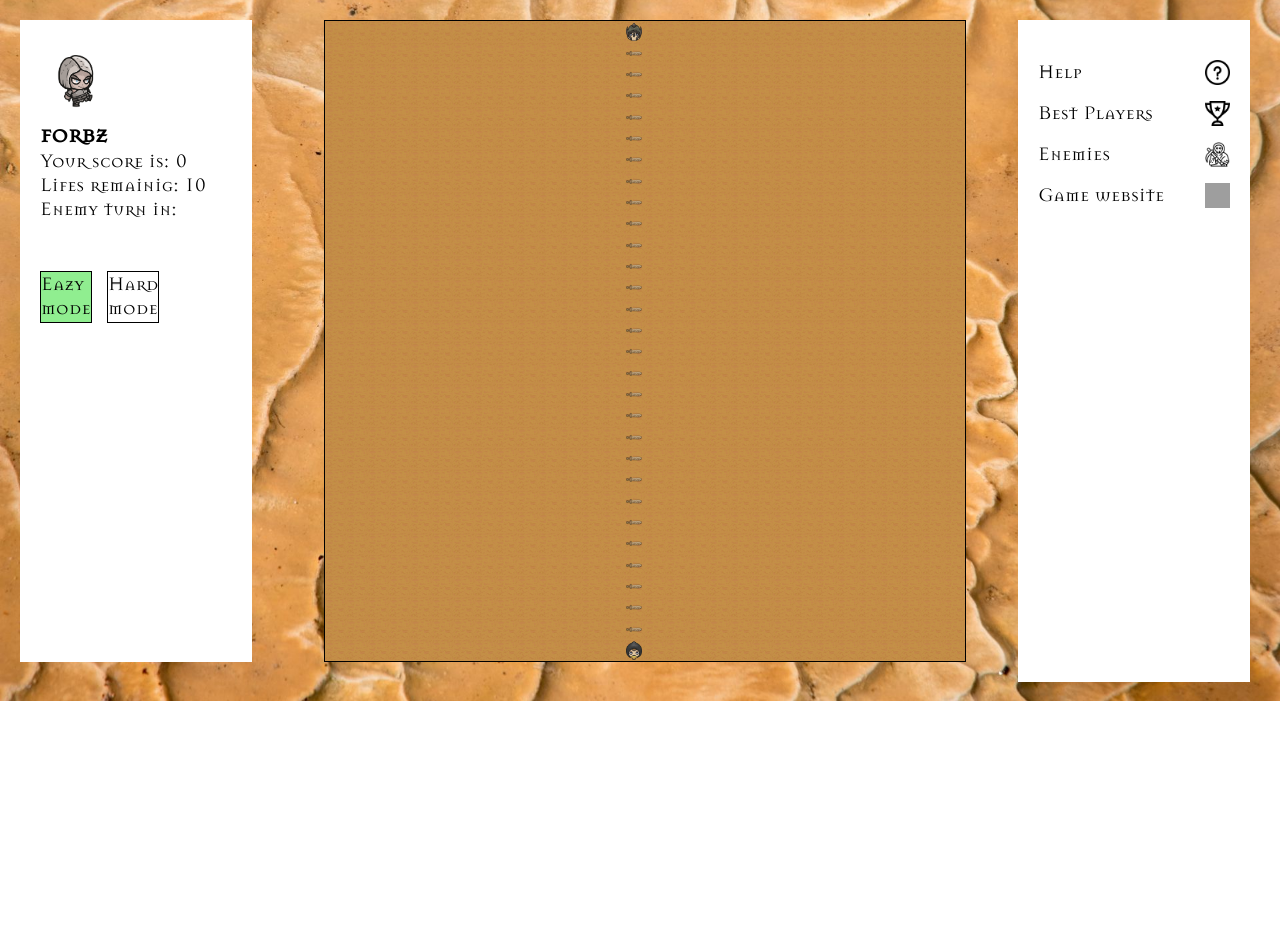
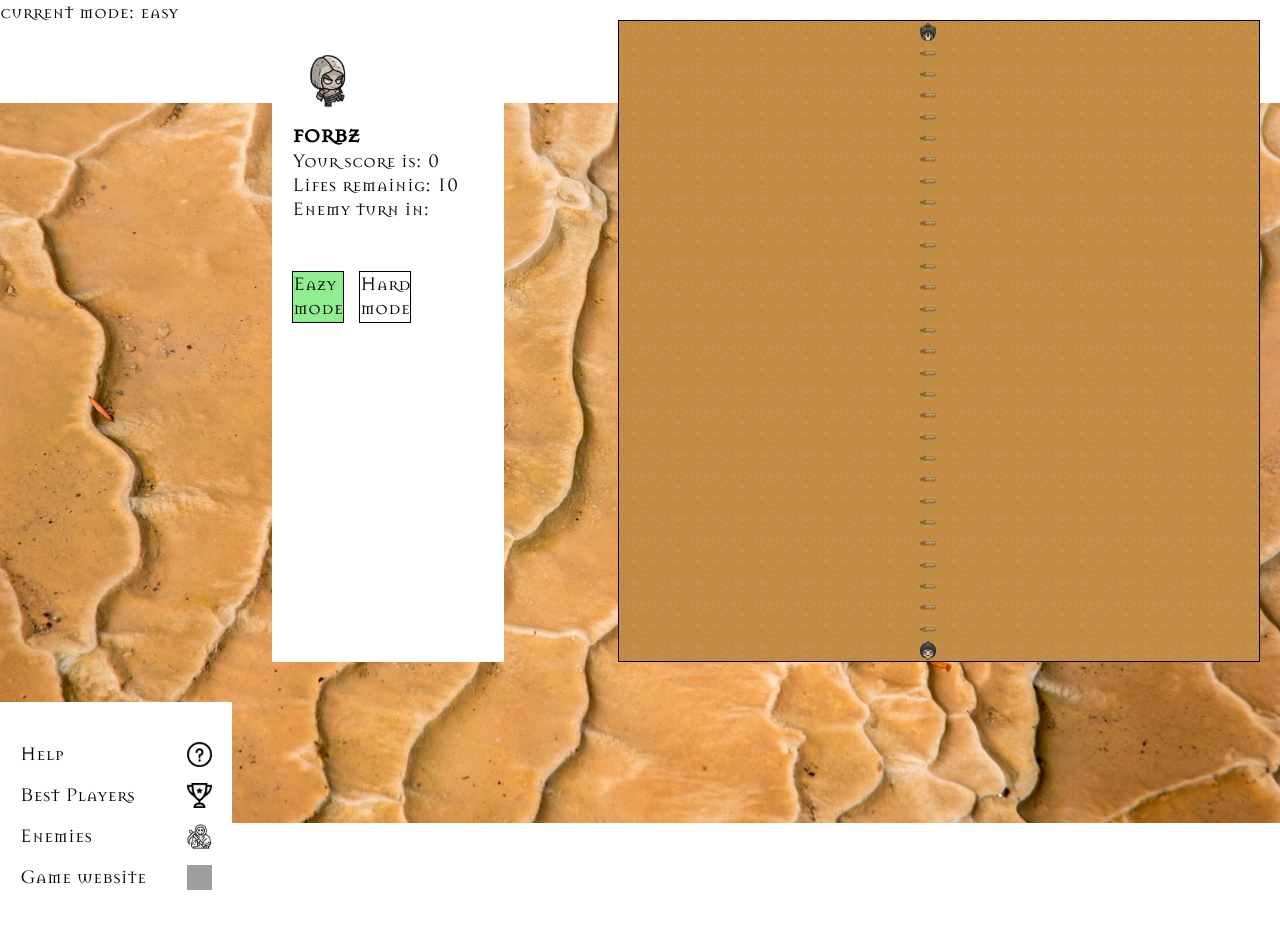
Before and after one commit to Offllane/TwoHandGame, a Django app: page / in a window 1280 px wide. Before the commit the page ends 701 px from the top, so only its background shows below. Run offline with Django 3.2, Linux system fonts and the light colour scheme; a user stored in the database is signed in; data comes from the database, SQL or seed files in the repository; some libraries are stand-ins or nearby versions; some web fonts are replaced; grey boxes are pictures that could not be loaded.

Commit message:
toggle between tables

```diff
--- a/game/admin.py
+++ b/game/admin.py
@@ -11,6 +11,10 @@
     form = CustomUserChangeForm
     model = CustomUser
     list_display = ['username', 'email', 'score']
-
+    fieldsets = UserAdmin.fieldsets + (
+        (None, {
+            'fields':('score', 'date_of_score', 'hardmode_score', 'hardmode_date_of_score')
+        }),
+    )
 
 admin.site.register(CustomUser,CustomUserAdmin)
--- a/game/models.py
+++ b/game/models.py
@@ -12,3 +12,8 @@
 class CustomUser(AbstractUser):
     score = models.PositiveIntegerField('score', default = 0)
     date_of_score = models.CharField('date of record', default = datetime.date.today().strftime("%d.%m.%Y"), blank = False, max_length = 100)
+    hardmode_score = models.PositiveIntegerField ('hardmode score', default = 0)
+    hardmode_date_of_score = models.CharField ('date of record(hardmode)',
+                                               default = datetime.date.today ().strftime ("%d.%m.%Y"), blank = False,
+                                               max_length = 100)
+    gamemode = models.CharField('game mode', default = 'easy', max_length = 100)
--- a/game/urls.py
+++ b/game/urls.py
@@ -8,7 +8,8 @@
     path('login/', views.user_login, name='login'),
     path('signup/', views.register,name = 'register'),
     path('logout/', views.logoutUser, name='logout'),
-    path('update_score/', views.update_score)
+    path('update_score/', views.update_score),
+    path('index/', views.index)
 ]
 
 
--- a/game/views.py
+++ b/game/views.py
@@ -8,16 +8,31 @@
 from django.views.decorators.csrf import csrf_exempt
 
 from game.forms import UserRegistrationForm, LoginForm
-from game.models import  CustomUser
+from game.models import CustomUser
 
 from django.contrib.auth.decorators import login_required
 
 
+@csrf_exempt
 @login_required(login_url="/login")
 def index(request):
-    players = CustomUser.objects.all()
-    players = players.order_by('score').reverse()
-    return render(request,'game/index.html', {'players':players})
+
+    players = CustomUser.objects.all ()
+    players = players.order_by ('score').reverse ()
+    players_hardmode = players.order_by ('hardmode_score')
+
+    current_player = CustomUser.objects.get(username = request.user)
+
+    if request.method == 'POST':
+        mode = request.POST['mode']
+        current_player.gamemode = mode
+        current_player.save()
+        print("Method POST")
+        redirect('index')
+        # return render (request, 'game/index.html', {'players': players, 'hard_players': players_hardmode})
+
+    print ("Mode of player", current_player.gamemode)
+    return render(request,'game/index.html', {'players':players, 'hard_players': players_hardmode, 'mode': current_player})
 
 
 def user_login(request):
@@ -65,13 +80,20 @@
 def update_score(request):
     if request.method == 'POST':
         data = request.POST['score']
+        mode = request.POST['mode']
         print('Score:', data)
         player = CustomUser.objects.get(username=request.user)
         print('Player:', player)
-        if int(data) > int(player.score):
-            player.date_of_score = datetime.date.today().strftime("%d.%m.%Y")
-            player.score = data
-            player.save()
-        print('Score player:', player.score)
+        if mode == 'easy':
+            if int(data) > int(player.score):
+                player.date_of_score = datetime.date.today().strftime("%d.%m.%Y")
+                player.score = data
+                player.save()
+            print('Score player:', player.score)
+        if mode == 'hard':
+            if int(data) > int(player.hardmode_score):
+                player.hardmode_date_of_score = datetime.date.today().strftime('%d.%m.%Y')
+                player.hardmode_score = data
+                player.save()
         return redirect('index')
     return redirect('index')
--- a/static/scripts/attack.js
+++ b/static/scripts/attack.js
@@ -4,7 +4,13 @@
 
 let attackZoneFieldsList = []; // contain fields which contain class attack-area
 
-
+    $.ajax({
+    url: 'index/',
+    type: 'POST',
+    data: {'mode':config.mode },
+    dataType: 'text',
+    cache: false
+  });
 /**
  * Find x for each y used two point straight line equation
  * @memberof AttackFunctions
@@ -160,7 +166,7 @@
   $.ajax({
     url: 'update_score/',
     type: 'POST',
-    data: { 'score': points },
+    data: { 'score': points, 'mode':config.mode },
     dataType: 'text',
     cache: false
   });
--- a/templates/game/index.html
+++ b/templates/game/index.html
@@ -18,6 +18,7 @@
 
 {% block content %}
 
+    current mode: {{ mode.gamemode }}
 <body>
   <section class="loose-page">
     <section class="loose-image"></section>
@@ -66,6 +67,7 @@
             alt=""></a>
       </div>
       <div class="b-popup" id="popup2">
+
         <div class="b-popup-content">
           <section class="popup-header">
             Best players:
@@ -73,6 +75,7 @@
                 src="{% static 'img/close(vector_version).png' %}" alt=""></a>
           </section>
           <section class="best-players">
+          {% if mode.gamemode == 'easy' %}
               {% for player in players %}
                 {%  if player.date_of_score == 'date_of_score' %}
                 <section class="username">{{ player.username }} - {{ player.score }}</section>
@@ -82,9 +85,32 @@
 
                 {% endif %}
             {% endfor %}
+          {% else %}
+              {% for player in hard_players %}
+                {%  if player.date_of_score == 'date_of_score' %}
+                <section class="username">{{ player.username }} - {{ player.hardmode_score }}</section>
+                {% else %}
+                <section class="username">{{ player.username }} - {{ player.hardmode_score }}</section>
+                <section class="date-of-score">{{ player.hardmode_date_of_score }}</section>
+
+                {% endif %}
+            {% endfor %}
+          {% endif %}
+
+{#            {% for player in players %}#}
+{#                {%  if player.date_of_score == 'date_of_score' %}#}
+{#                <section class="username">{{ player.username }} - {{ player.score }}</section>#}
+{#                {% else %}#}
+{#                <section class="username">{{ player.username }} - {{ player.score }}</section>#}
+{#                <section class="date-of-score">{{ player.date_of_score }}</section>#}
+{##}
+{#                {% endif %}#}
+{#            {% endfor %}#}
           </section>
+
         </div>
       </div>
+
     </section>
     <section class="additional-inform-field">
       <div class="b-container">
@@ -157,7 +183,8 @@
     <section class="mode-buttons">
       <section class="easy-mode game-mode js-active">Eazy mode</section>
       <section class="hard-mode game-mode"> Hard mode</section>
-    </section>
+
+
   </section>
   <script src="https://code.jquery.com/jquery-2.0.2.min.js"> </script>
   <script src="{% static 'scripts/optimization.js' %}"></script>
```
Lines whose indentation alone changed are shown as unchanged.
